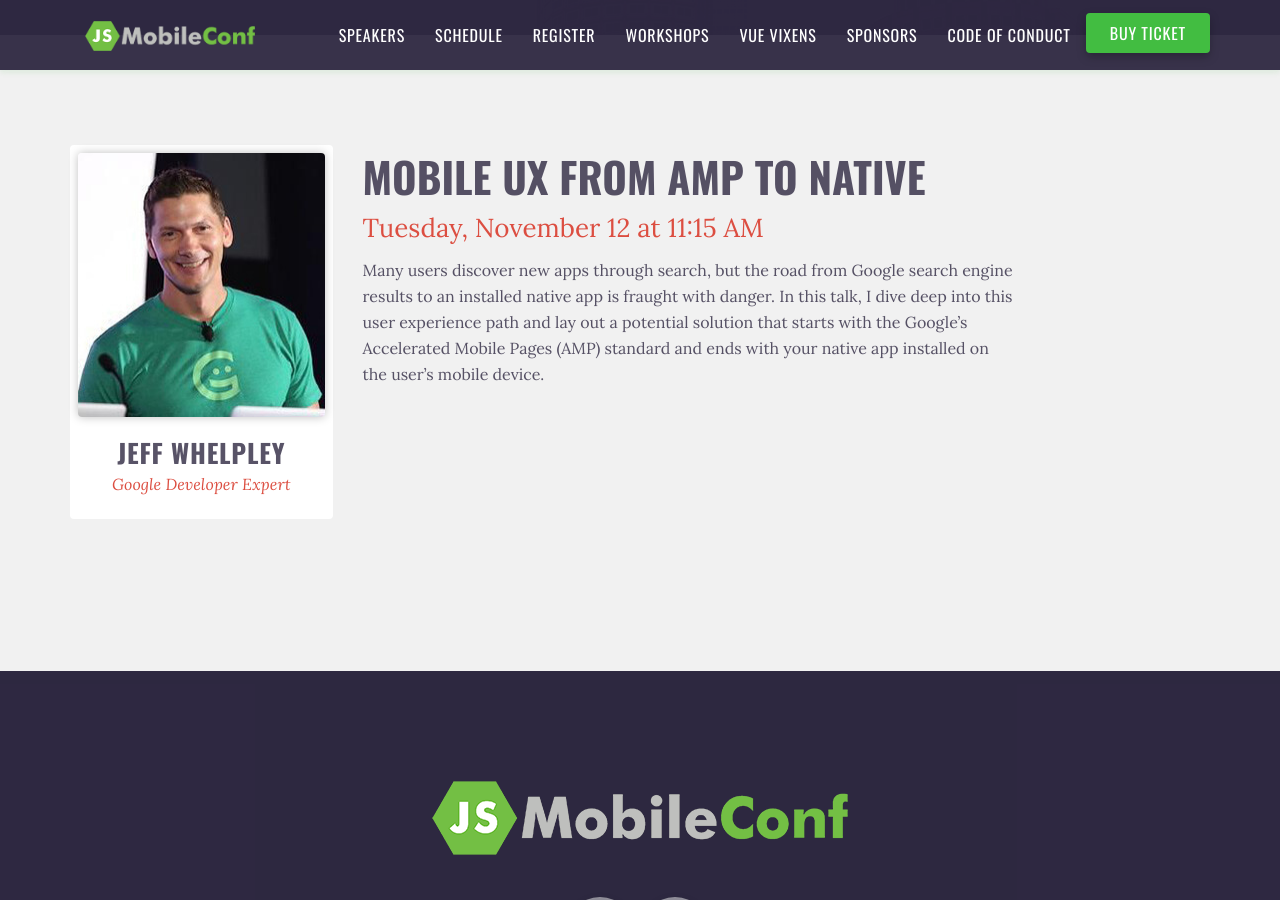
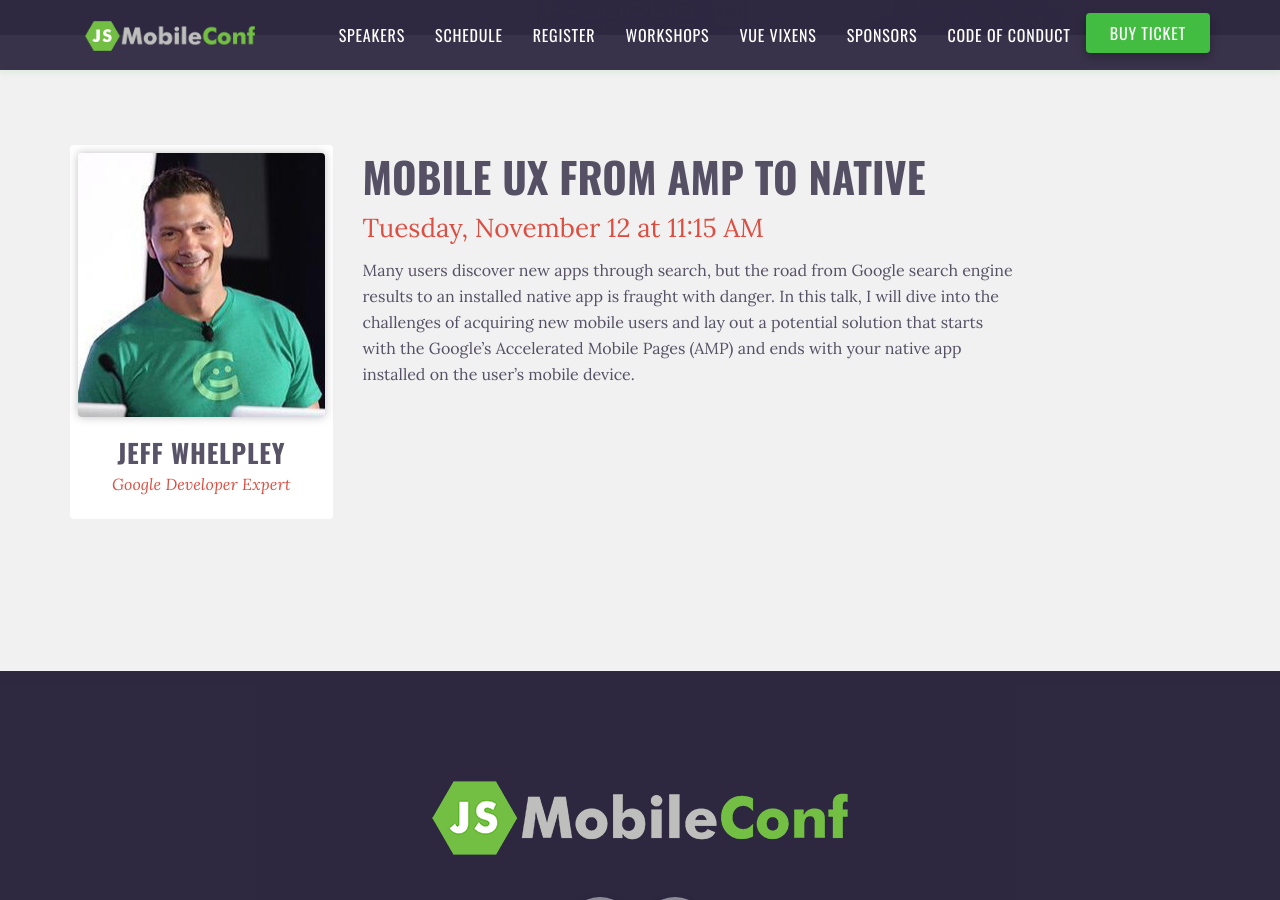
Before and after one commit to remotesynth/jsMobileConf, a Jekyll site: the page built from schedule/session-whelpley.md, in a window 1280 px wide and 900 px high, scrolled down 333 px. Built offline with Jekyll 4.4.1, drawn with Linux system fonts in a browser that asks for light colours.

Commit message:
jeff session update

```diff
--- a/schedule/session-whelpley.md
+++ b/schedule/session-whelpley.md
@@ -7,7 +7,7 @@ start: '1115'
 starttime: '11:15 AM'
 title: 'Mobile UX from AMP to Native'
 speaker-last-name: Whelpley
-short-description: 'In this talk, I dive deep into this user experience path and lay out a potential solution that starts with the Google’s Accelerated Mobile Pages (AMP) standard and ends with your native app installed on the user’s mobile device.'
+short-description: 'In this talk, I will dive into the challenges of acquiring new mobile users and lay out a potential solution that starts with the Google’s Accelerated Mobile Pages (AMP) and ends with your native app installed on the user’s mobile device.'
 ---
 
-Many users discover new apps through search, but the road from Google search engine results to an installed native app is fraught with danger. In this talk, I dive deep into this user experience path and lay out a potential solution that starts with the Google's Accelerated Mobile Pages (AMP) standard and ends with your native app installed on the user's mobile device.
+Many users discover new apps through search, but the road from Google search engine results to an installed native app is fraught with danger. In this talk, I will dive into the challenges of acquiring new mobile users and lay out a potential solution that starts with the Google’s Accelerated Mobile Pages (AMP) and ends with your native app installed on the user’s mobile device.
```
